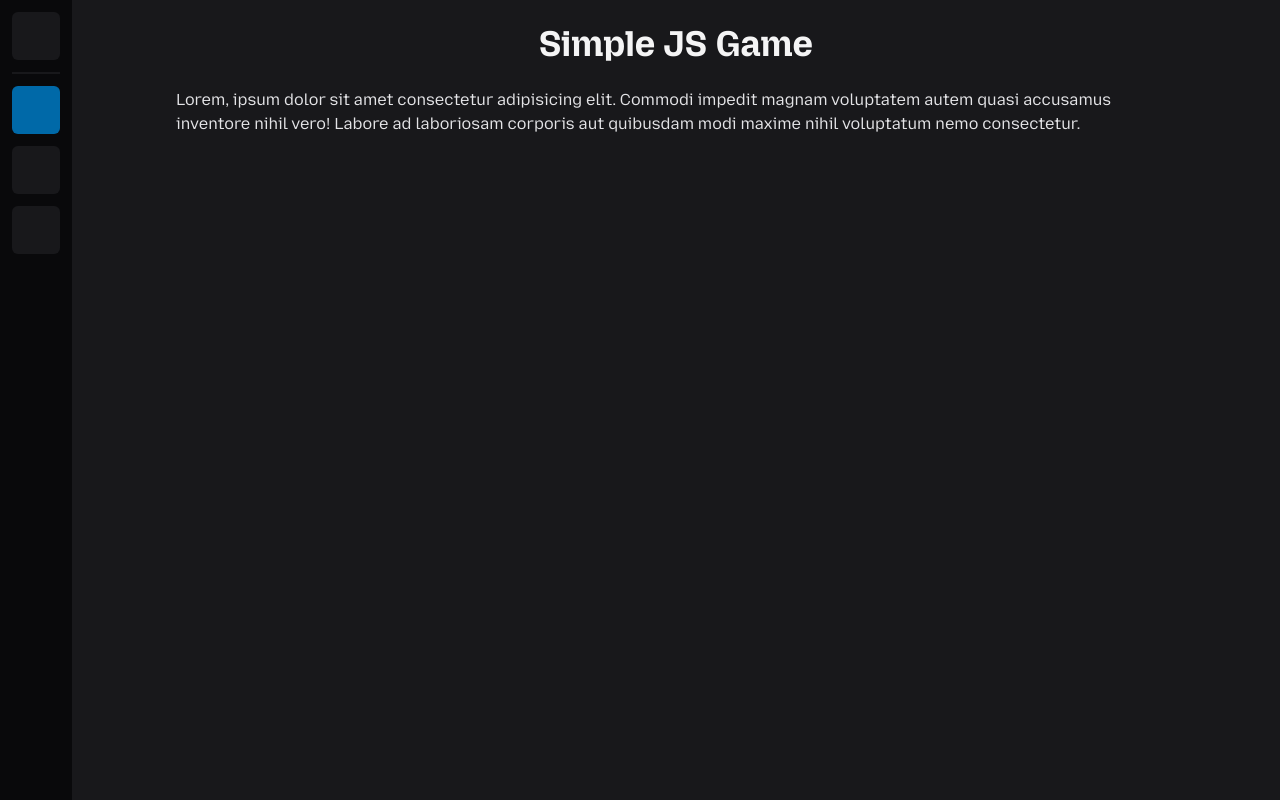
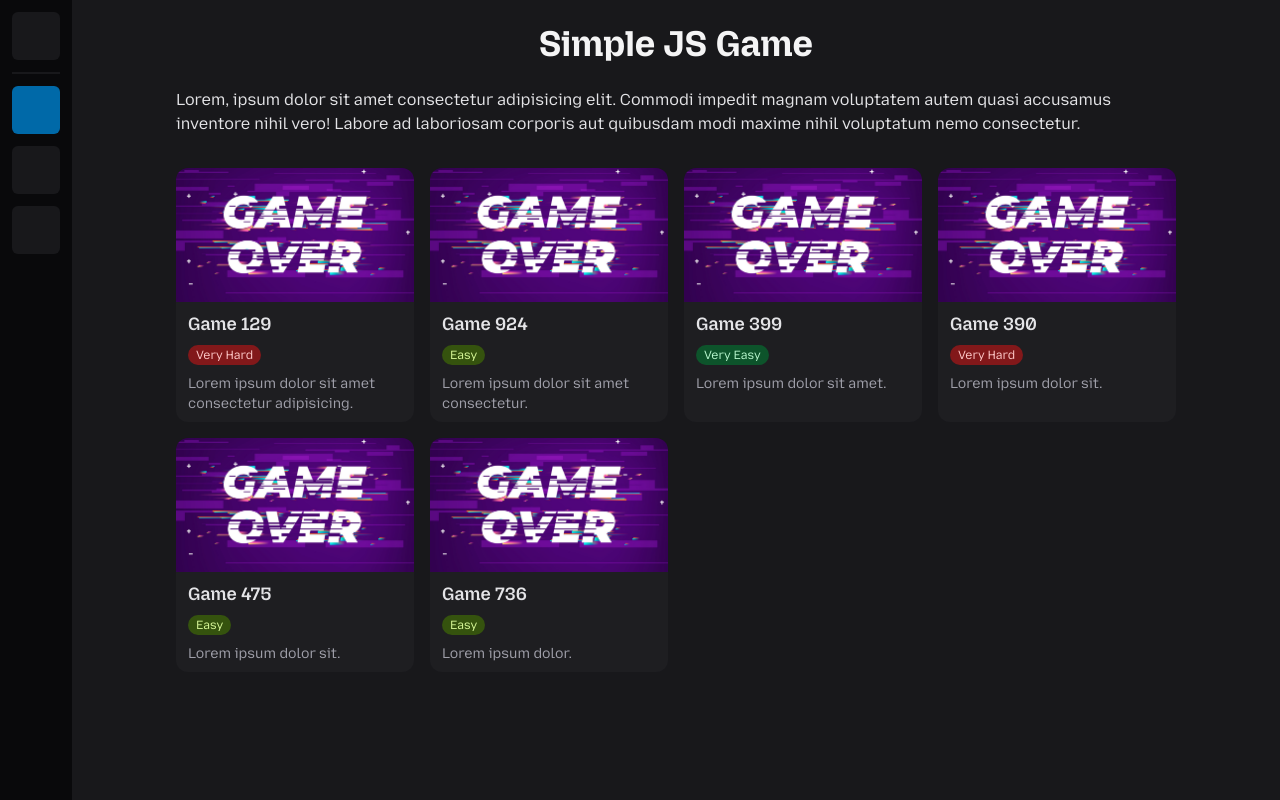
Before and after one commit to gdaffa/proto-simple-js-game, a Vue app: page / in a window 1280 px wide. Built offline with nearby package versions, Linux system fonts and the light colour scheme; some icons are missing.

Commit message:
dev: Game card

```diff
--- /dev/null
+++ b/src/components/CardSection.vue
@@ -0,0 +1,35 @@
+<script setup>
+import gameRoutes from '@/router/game-routes.js'
+
+const difficulty = ['Very Easy', 'Easy', 'Medium', 'Hard', 'Very Hard']
+const $difficulty = [
+   ['bg-green-900 text-green-200'],
+   ['bg-lime-900 text-lime-200'],
+   ['bg-yellow-900 text-yellow-200'],
+   ['bg-orange-900 text-orange-200'],
+   ['bg-red-900 text-red-200'],
+]
+</script>
+<template>
+   <ul class="grid grid-cols-[repeat(auto-fit,minmax(224px,1fr))] gap-4 mt-8">
+      <li v-for="(game, index) in gameRoutes" :key="index" class="rounded-xl overflow-hidden">
+         <img src="/src/assets/images/game.jpg" alt="" class="aspect-video object-cover" />
+         <div class="flex flex-col px-3 py-2 bg-zinc-600/10 h-full">
+            <h2 class="text-zinc-200 font-mozilla-headline font-semibold text-lg">
+               {{ game.name }}
+            </h2>
+            <div class="mt-1 mb-2">
+               <span
+                  class="text-xs rounded-full inline-block px-2 py-0.5"
+                  :class="$difficulty[game.difficulty]"
+               >
+                  {{ difficulty[game.difficulty] }}
+               </span>
+            </div>
+            <div class="text-zinc-400 text-sm line-clamp-2">
+               {{ game.description }}
+            </div>
+         </div>
+      </li>
+   </ul>
+</template>
--- a/src/contents/GameView.vue
+++ b/src/contents/GameView.vue
@@ -1,5 +1,6 @@
 <script setup>
 import MainPage from '@/components/MainPage.vue'
+import CardSection from '@/components/CardSection.vue'
 </script>
 
 <template>
@@ -10,5 +11,6 @@ import MainPage from '@/components/MainPage.vue'
          autem quasi accusamus inventore nihil vero! Labore ad laboriosam corporis aut quibusdam
          modi maxime nihil voluptatum nemo consectetur.
       </p>
+      <CardSection />
    </MainPage>
 </template>
--- /dev/null
+++ b/src/router/game-routes.js
@@ -0,0 +1,17 @@
+const wordList = 'Lorem ipsum dolor sit amet consectetur adipisicing elit'.split(' ')
+
+const routes = [...Array(6)].map((_, index) => {
+   let id = index + 1
+   return {
+      name: `Game ${random(0, 999)}`,
+      path: `game-${id}`,
+      difficulty: random(0, 4),
+      description: wordList.slice(0, random(3, wordList.length)).join(' ') + '.',
+   }
+})
+
+function random(start, end) {
+   return start + Math.floor(Math.random() * (end - start + 1))
+}
+
+export default routes
```
Also changed, not shown: src/assets/images/game.jpg (added).
